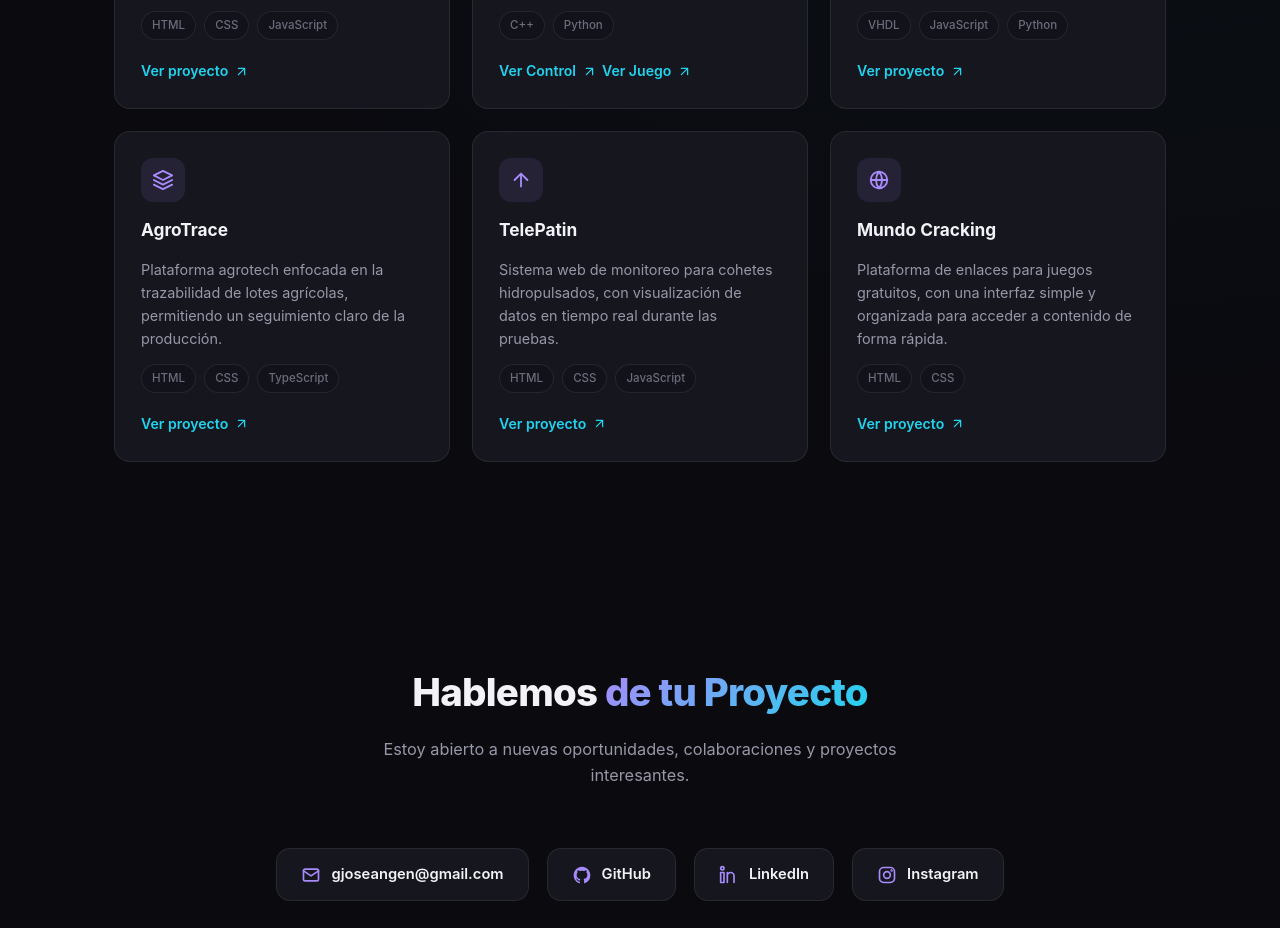
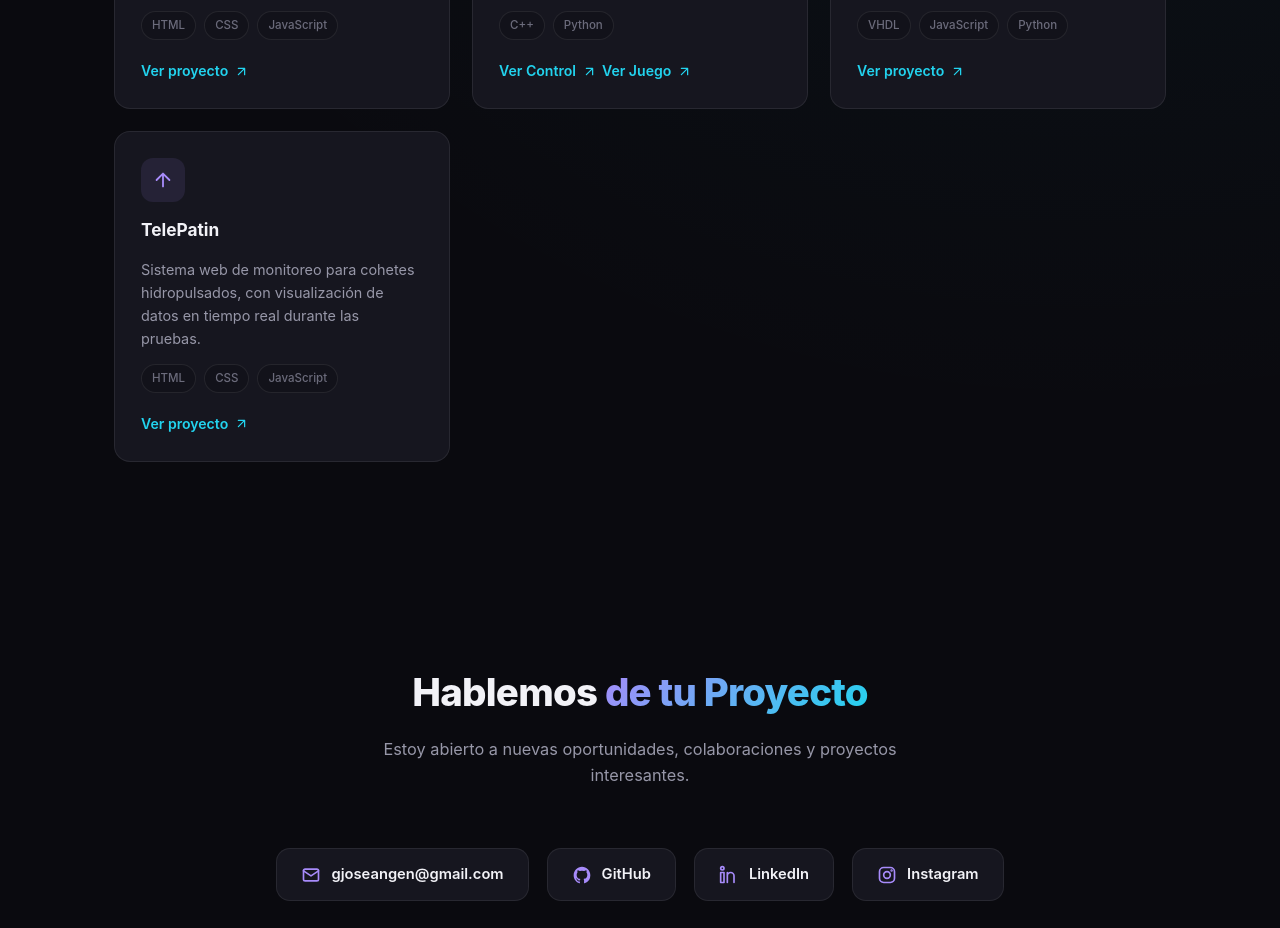
Before and after one commit to mcangen/CV, a plain HTML site: page index.html in a window 1280 px wide. Shown: the part 3527-4455 px from the top of the page. Drawn offline with nearby package versions, Linux system fonts and the light colour scheme.

Commit message:
Update CV .

```diff
--- a/index.html
+++ b/index.html
@@ -1143,22 +1143,6 @@
           </a>
         </div>
 
-        <div class="project-card reveal">
-          <div class="project-icon">
-            <svg fill="none" viewBox="0 0 24 24" stroke-width="2" stroke-linecap="round" stroke-linejoin="round"><path d="M12 2 2 7l10 5 10-5-10-5ZM2 17l10 5 10-5M2 12l10 5 10-5"/></svg>
-          </div>
-          <h3>AgroTrace</h3>
-          <p data-i18n="proj_agrotrace_desc">Plataforma agrotech enfocada en la trazabilidad de lotes agrícolas, permitiendo un seguimiento claro de la producción.</p>
-          <div class="tech-tags">
-            <span class="tech-tag">HTML</span>
-            <span class="tech-tag">CSS</span>
-            <span class="tech-tag">TypeScript</span>
-          </div>
-          <a href="https://github.com/mcangen/AgroTrace" target="_blank" class="project-link">
-            <span data-i18n="link_view_project">Ver proyecto</span>
-            <svg fill="none" viewBox="0 0 24 24" stroke-width="2" stroke-linecap="round" stroke-linejoin="round"><path d="M7 17 17 7M7 7h10v10"/></svg>
-          </a>
-        </div>
 
         <div class="project-card reveal">
           <div class="project-icon">
@@ -1177,21 +1161,6 @@
           </a>
         </div>
 
-        <div class="project-card reveal">
-          <div class="project-icon">
-            <svg fill="none" viewBox="0 0 24 24" stroke-width="2" stroke-linecap="round" stroke-linejoin="round"><circle cx="12" cy="12" r="9"/><path d="M3 12h18M12 3a14 14 0 0 1 0 18 14 14 0 0 1 0-18Z"/></svg>
-          </div>
-          <h3>Mundo Cracking</h3>
-          <p data-i18n="proj_mundocracking_desc">Plataforma de enlaces para juegos gratuitos, con una interfaz simple y organizada para acceder a contenido de forma rápida.</p>
-          <div class="tech-tags">
-            <span class="tech-tag">HTML</span>
-            <span class="tech-tag">CSS</span>
-          </div>
-          <a href="https://mcangen.github.io/Mundo-Cracking/" target="_blank" class="project-link">
-            <span data-i18n="link_view_project">Ver proyecto</span>
-            <svg fill="none" viewBox="0 0 24 24" stroke-width="2" stroke-linecap="round" stroke-linejoin="round"><path d="M7 17 17 7M7 7h10v10"/></svg>
-          </a>
-        </div>
 
       </div>
     </div>
@@ -1326,10 +1295,8 @@
         exp_sena_desc: 'Título de Técnico en Sistemas, con formación en fundamentos de programación, redes y soporte técnico.',
         projects_title: 'Proyectos <span>Destacados</span>',
         projects_subtitle: 'Una selección de proyectos personales y académicos en los que he trabajado.',
-        proj_mundocracking_desc: 'Plataforma de enlaces para juegos gratuitos, con una interfaz simple y organizada para acceder a contenido de forma rápida.',
         proj_electroniccontrol_desc: 'Sistema embebido en Arduino Pro Micro desarrollado desde cero, junto a un videojuego en Python adaptado especialmente para el control.',
         proj_horapprio_desc: 'Aplicación de gestión de tiempo y calendario académico, diseñada para ayudar a organizar tareas y horarios de estudio.',
-        proj_agrotrace_desc: 'Plataforma agrotech enfocada en la trazabilidad de lotes agrícolas, permitiendo un seguimiento claro de la producción.',
         proj_labdigital_desc: 'Laboratorio digital en el navegador: escribe VHDL o dibuja el circuito, simúlalo sobre una Basys 3 virtual y genera el bitstream sin instalar Vivado.',
         proj_telepatin_desc: 'Sistema web de monitoreo para cohetes hidropulsados, con visualización de datos en tiempo real durante las pruebas.',
         link_view_project: 'Ver proyecto',
@@ -1379,10 +1346,8 @@
         exp_sena_desc: 'Systems Technician degree, with training in programming fundamentals, networking and technical support.',
         projects_title: 'Featured <span>Projects</span>',
         projects_subtitle: 'A selection of personal and academic projects I have worked on.',
-        proj_mundocracking_desc: 'A link hub for free games, with a simple, organized interface for quickly accessing content.',
         proj_electroniccontrol_desc: 'Embedded system built from scratch on an Arduino Pro Micro, paired with a Python video game adapted specifically for the controller.',
         proj_horapprio_desc: 'Time management and academic calendar app, designed to help organize tasks and study schedules.',
-        proj_agrotrace_desc: 'Agrotech platform focused on traceability of agricultural plots, enabling clear tracking of production.',
         proj_labdigital_desc: 'In-browser digital lab: write VHDL or draw the circuit, simulate it on a virtual Basys 3 and generate the bitstream without installing Vivado.',
         proj_telepatin_desc: 'Web monitoring system for water-propelled rockets, with real-time data visualization during tests.',
         link_view_project: 'View project',
```
